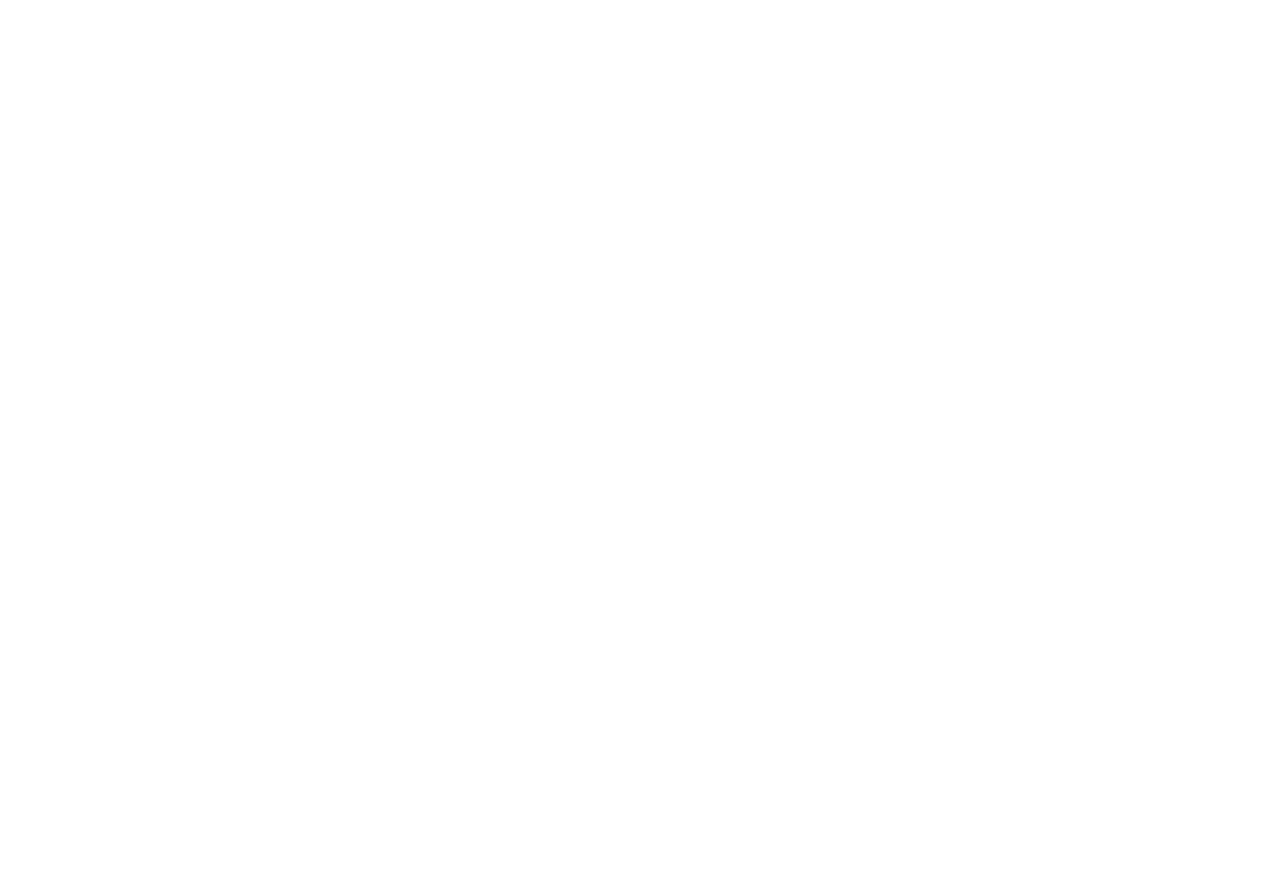
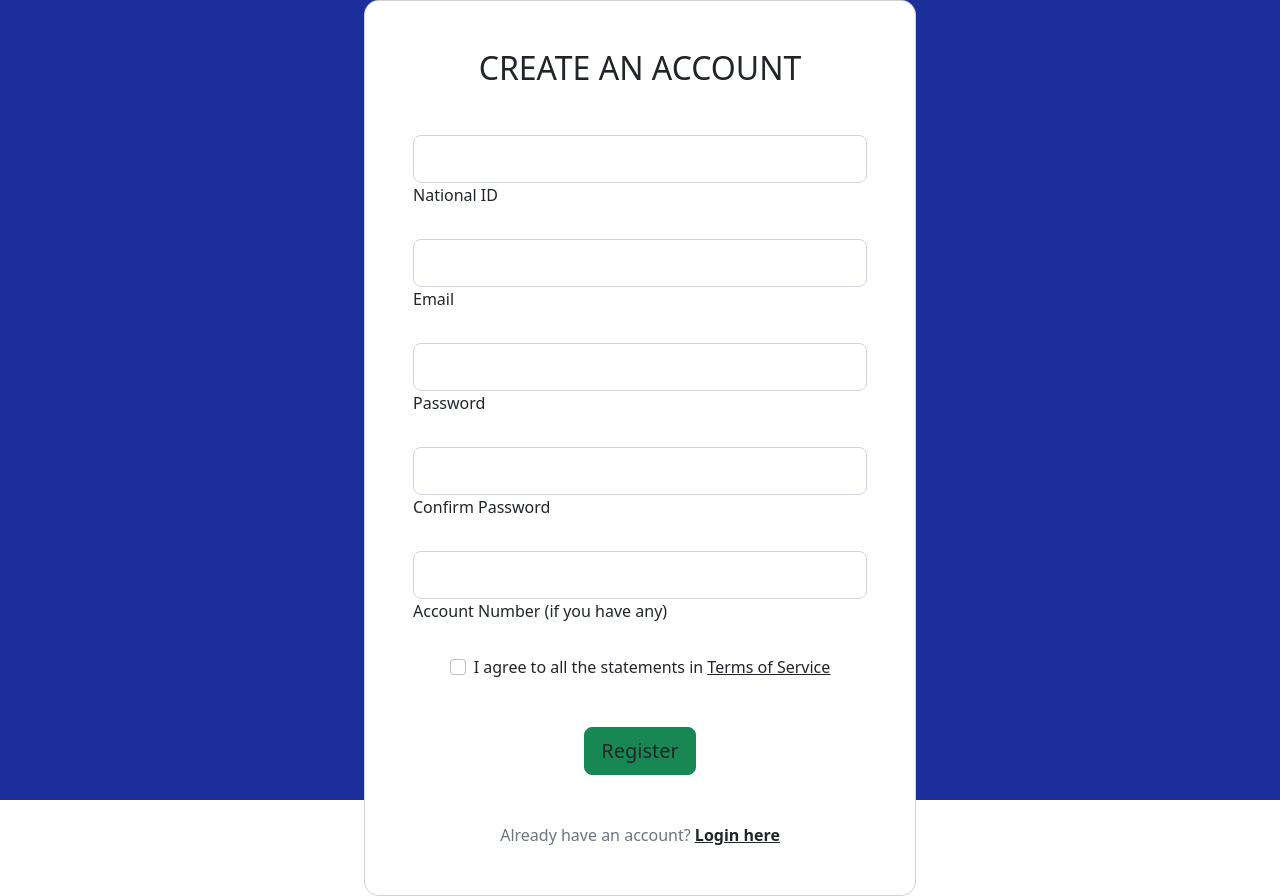
Before and after one commit to software-engineering-2023/Team2, a React (Create React App) app in the folder M3/: page /register in a window 1280 px wide. Before the commit this address had no page. Before the commit the page ends 800 px from the top, so only its background shows below. Built offline with nearby package versions, Linux system fonts and the light colour scheme.

Commit message:
Register Page

```diff
--- /dev/null
+++ b/M3/src/Register.jsx
@@ -0,0 +1,158 @@
+import React, { useState } from 'react';
+import 'bootstrap/dist/css/bootstrap.min.css';
+import { useNavigate } from 'react-router-dom';
+
+function Register() {
+    const navigate = useNavigate();
+    const [formValues, setFormValues] = useState({
+        form3Example1cg: '',
+        form3Example3cg: '',
+        form3Example4cg: '',
+        form3Example4cdg: '',
+        form3Example5cg: '',
+        form2Example3cg: false,
+      });
+
+      const handleInputChange = (event) => {
+        const { id, value } = event.target;
+        setFormValues({ ...formValues, [id]: value });
+      };
+
+      const handleRegister = () => {
+        const { form3Example1cg, form3Example3cg, form3Example4cg, form3Example4cdg, form2Example3cg } = formValues;
+
+        if (form3Example1cg && form3Example3cg && form3Example4cg && form3Example4cdg && form2Example3cg) {
+          // All fields are filled and terms are checked
+          alert('Registration successful!'); // Replace with your desired logic
+
+          // Redirect the user to the login page or any other page
+          navigate('/'); // Replace '/login' with your desired route
+        } else {
+          alert('Please fill in all required fields and accept the terms.');
+        }
+      };
+
+
+  return (
+    <section className="vh-100 bg-image" style={{ backgroundColor: '#1b2e99' }}>
+      <div className="mask d-flex align-items-center h-100 gradient-custom-3">
+        <div className="container h-100">
+          <div className="row d-flex justify-content-center align-items-center h-100">
+            <div className="col-12 col-md-9 col-lg-7 col-xl-6" style={{ width: '45vw' }}>
+              <div className="card" style={{ borderRadius: '15px' }}>
+                <div className="card-body p-5">
+                  <h2 className="text-uppercase text-center mb-5">Create an account</h2>
+
+                  <div className="row">
+                    <div className="col-12 mx-auto">
+                      <form>
+                        <div className="form-outline mb-4">
+                          <input
+                            type="text"
+                            id="form3Example1cg"
+                            className="form-control form-control-lg"
+                            onChange={handleInputChange}
+                          />
+                          <label className="form-label" htmlFor="form3Example1cg">
+                            National ID
+                          </label>
+                        </div>
+
+                        <div className="form-outline mb-4">
+                          <input
+                            type="email"
+                            id="form3Example3cg"
+                            className="form-control form-control-lg"
+                            onChange={handleInputChange}
+                          />
+                          <label className="form-label" htmlFor="form3Example3cg">
+                            Email
+                          </label>
+                        </div>
+
+                        <div className="form-outline mb-4">
+                          <input
+                            type="password"
+                            id="form3Example4cg"
+                            className="form-control form-control-lg"
+                            onChange={handleInputChange}
+                          />
+                          <label className="form-label" htmlFor="form3Example4cg">
+                            Password
+                          </label>
+                        </div>
+
+                        <div className="form-outline mb-4">
+                          <input
+                            type="password"
+                            id="form3Example4cdg"
+                            className="form-control form-control-lg"
+                            onChange={handleInputChange}
+                          />
+                          <label className="form-label" htmlFor="form3Example4cdg">
+                            Confirm Password
+                          </label>
+                        </div>
+
+                        {/* New input bar */}
+                        <div className="form-outline mb-4">
+                          <input
+                            type="text"
+                            id="form3Example5cg"
+                            className="form-control form-control-lg"
+                            onChange={handleInputChange}
+                          />
+                          <label className="form-label" htmlFor="form3Example5cg"
+                          >
+                            Account Number (if you have any)
+                          </label>
+                        </div>
+
+                        <div className="form-check d-flex justify-content-center mb-5">
+                          <input
+                            className="form-check-input me-2"
+                            type="checkbox"
+                            id="form2Example3cg"
+                            onChange={(event) => {
+                              const { checked } = event.target;
+                              setFormValues({ ...formValues, form2Example3cg: checked });
+                            }}
+                          />
+                          <label className="form-check-label" htmlFor="form2Example3g">
+                            I agree to all the statements in{' '}
+                            <a href="#!" className="text-body">
+                              <u>Terms of Service</u>
+                            </a>
+                          </label>
+                        </div>
+
+                        <div className="d-flex justify-content-center">
+                          <button
+                            type="button"
+                            className="btn btn-success btn-block btn-lg gradient-custom-4 text-body"
+                            onClick={handleRegister}
+                          >
+                            Register
+                          </button>
+                        </div>
+
+                        <p className="text-center text-muted mt-5 mb-0">
+                          Already have an account?{' '}
+                          <a href="/" className="fw-bold text-body">
+                            <u>Login here</u>
+                          </a>
+                        </p>
+                      </form>
+                    </div>
+                  </div>
+                </div>
+              </div>
+            </div>
+          </div>
+        </div>
+      </div>
+    </section>
+  );
+}
+
+export default Register;
--- a/M3/src/index.js
+++ b/M3/src/index.js
@@ -6,7 +6,7 @@
 import { Routes , Route } from 'react-router-dom';
 import { Router } from 'react-router-dom';
 import LoginForm from './Login';
-
+import Register from './Register';
 
 
 ReactDOM.render(
@@ -15,6 +15,7 @@
       <Routes>
         <Route path="/" element={<LoginForm />} />
         <Route path="/home" element={<Home />} />
+        <Route path="/register" element={<Register></Register>} />
       </Routes>
     </BrowserRouter>
   </React.StrictMode>,
```
